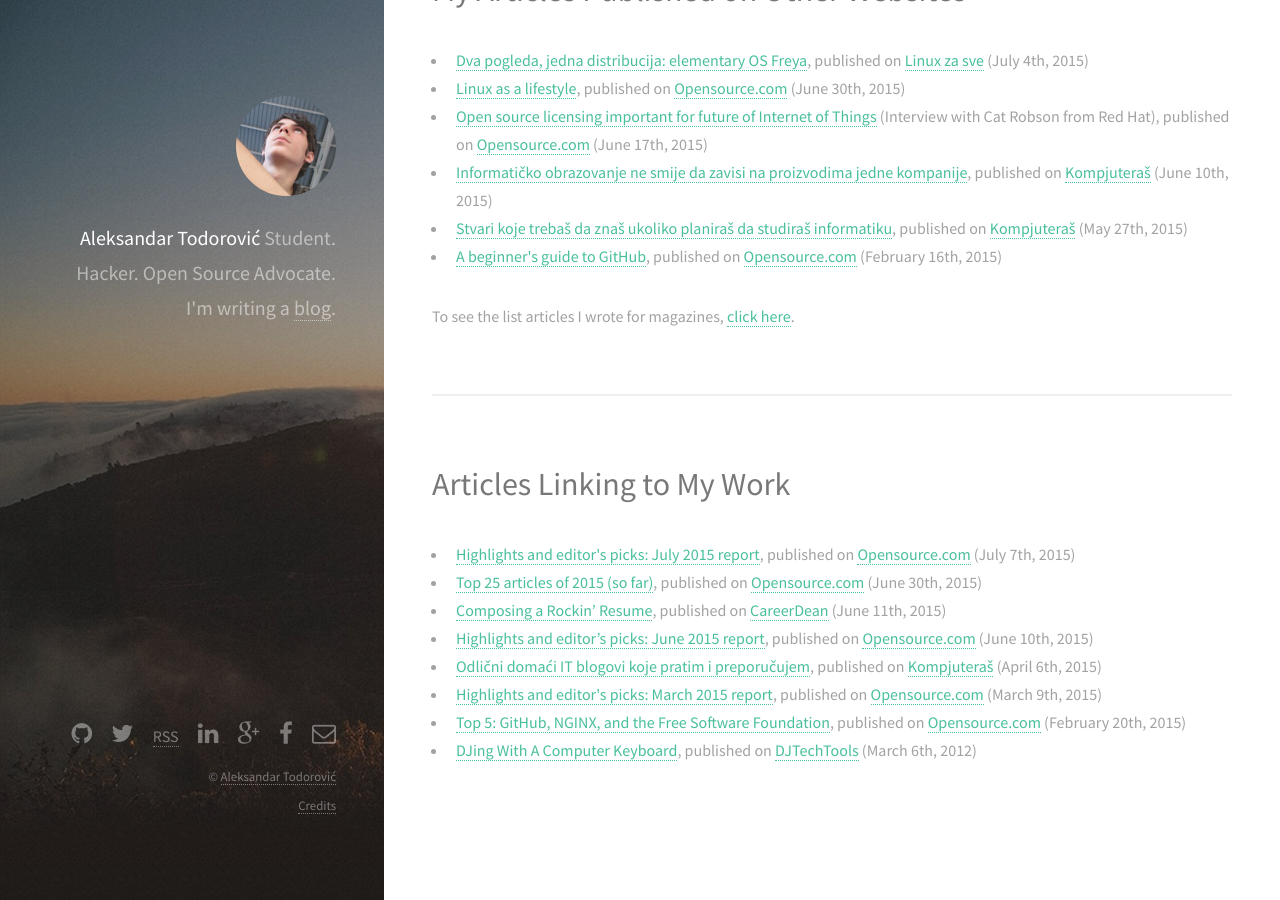
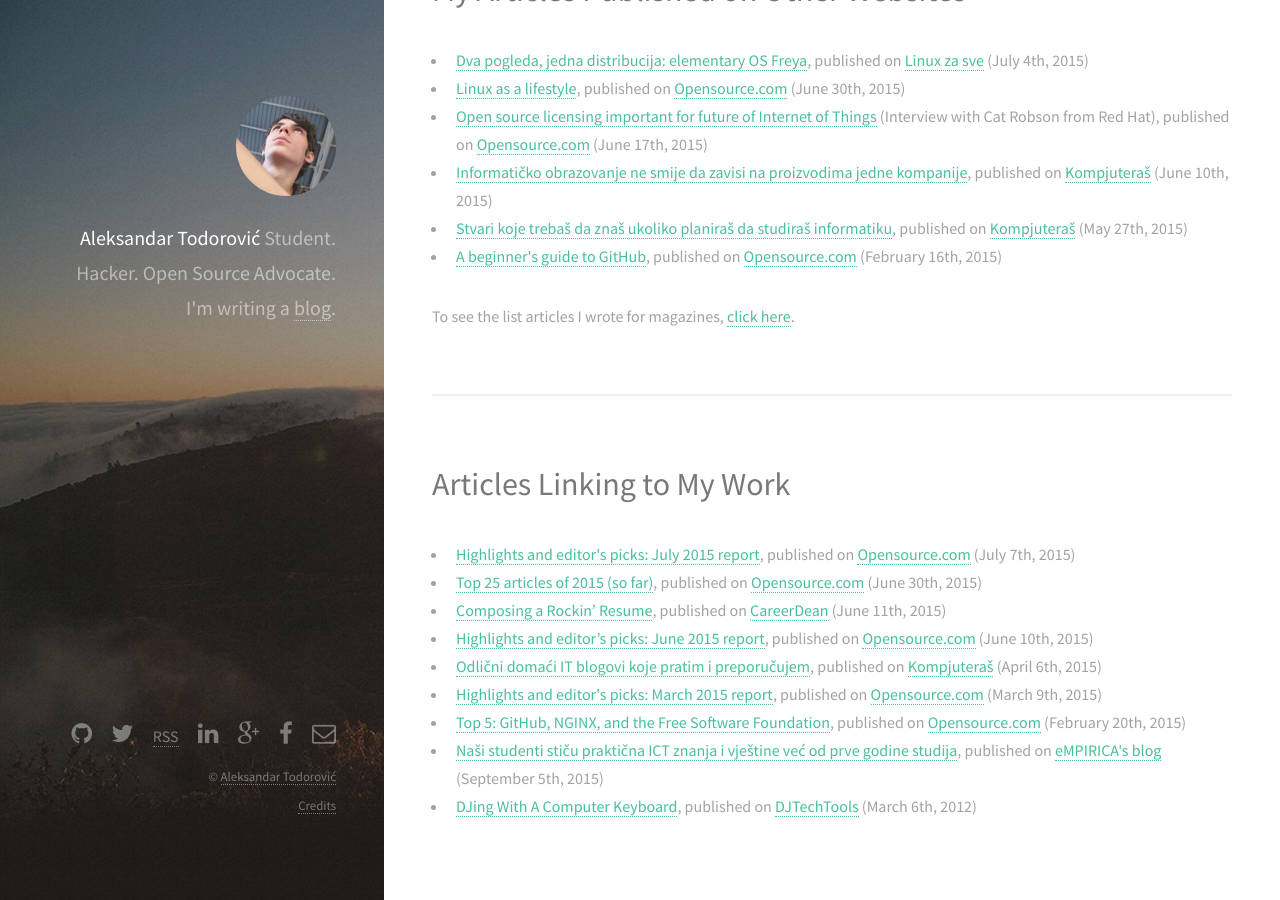
Before and after one commit to inputsh/bs.r3bl.me, a Jekyll site: the page built from index.html, in a window 1280 px wide and 900 px high, scrolled down 637 px. Built offline with Jekyll 4.4.1, drawn with Linux system fonts in a browser that asks for light colours.

Commit message:
Added one blog post from my college in index.html

```diff
--- a/index.html
+++ b/index.html
@@ -54,6 +54,7 @@ layout: default
         <li><a href="http://kompjuteras.com/odlicni-domaci-blogovi-koje-pratim-preporucujem/" target="_blank">Odlični domaći IT blogovi koje pratim i preporučujem</a>, published on <a href="http://kompjuteras.com/" target="_blank">Kompjuteraš</a> (April 6th, 2015)</li>
         <li><a href="http://opensource.com/community-report-march-2015" target="_blank">Highlights and editor's picks: March 2015 report</a>, published on <a href="http://opensource.com/" target="_blank">Opensource.com</a> (March 9th, 2015)</li>
         <li><a href="http://opensource.com/life/15/2/top-5-articles-week-february-20" target="_blank">Top 5: GitHub, NGINX, and the Free Software Foundation</a>, published on <a href="http://opensource.com/" target="_blank">Opensource.com</a> (February 20th, 2015)</li>
+        <li><a href="http://empirica.ba/index.php/aktuelne-vijesti/464-nasi-studenti-sticu-prakticna-ict-znanja-i-vjestine-vec-od-prve-godine-studija">Naši studenti stiču praktična ICT znanja i vještine već od prve godine studija</a>, published on <a href="http://empirica.ba/index.php/aktuelne-vijesti">eMPIRICA's blog</a> (September 5th, 2015)</li>
         <li><a href="http://djtechtools.com/2012/03/06/djing-with-a-computer-keyboard/" target="_blank">DJing With A Computer Keyboard</a>, published on <a href="http://djtechtools.com/" target="_blank">DJTechTools</a> (March 6th, 2012)</li>
       </ul>
     </section>
```
